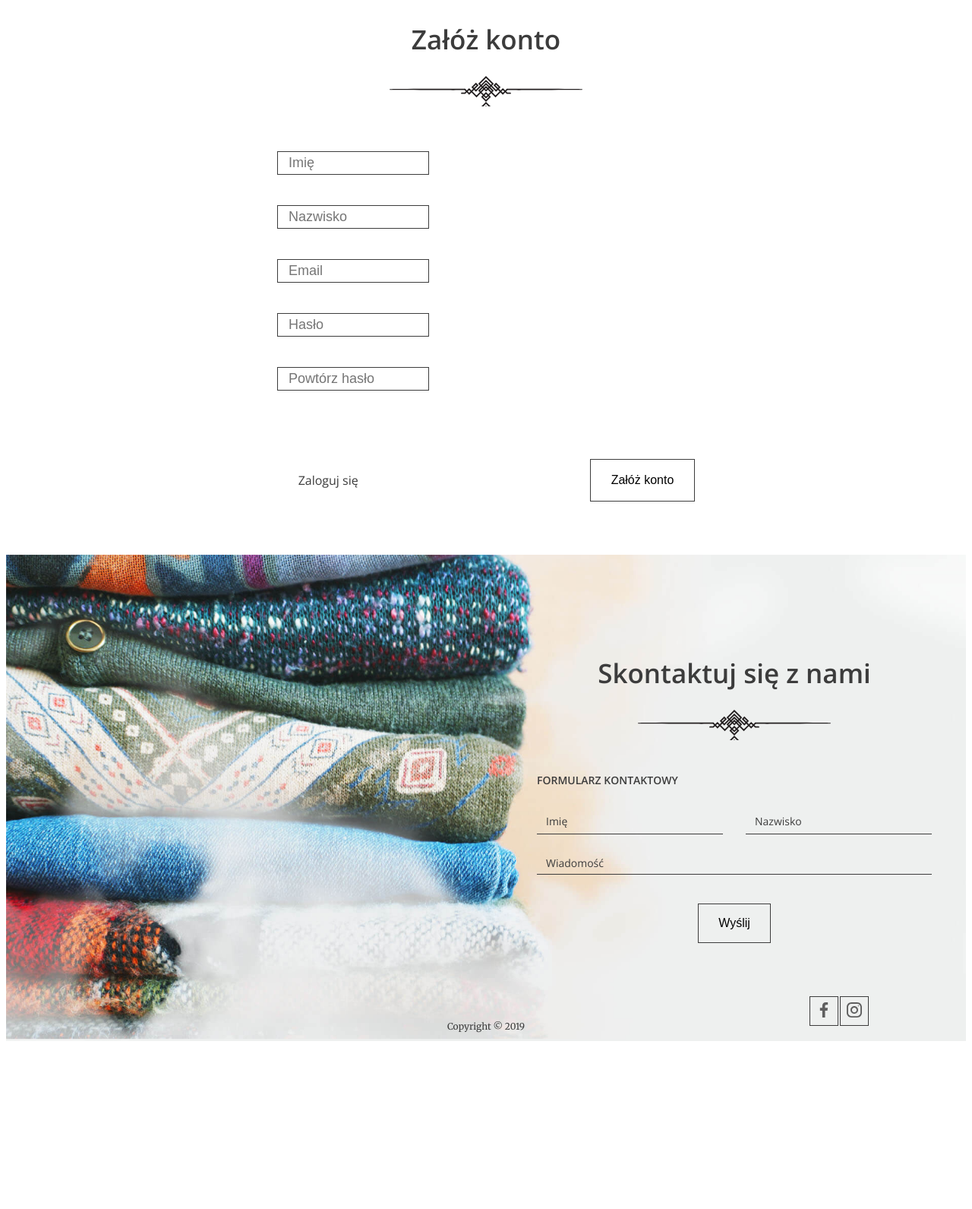
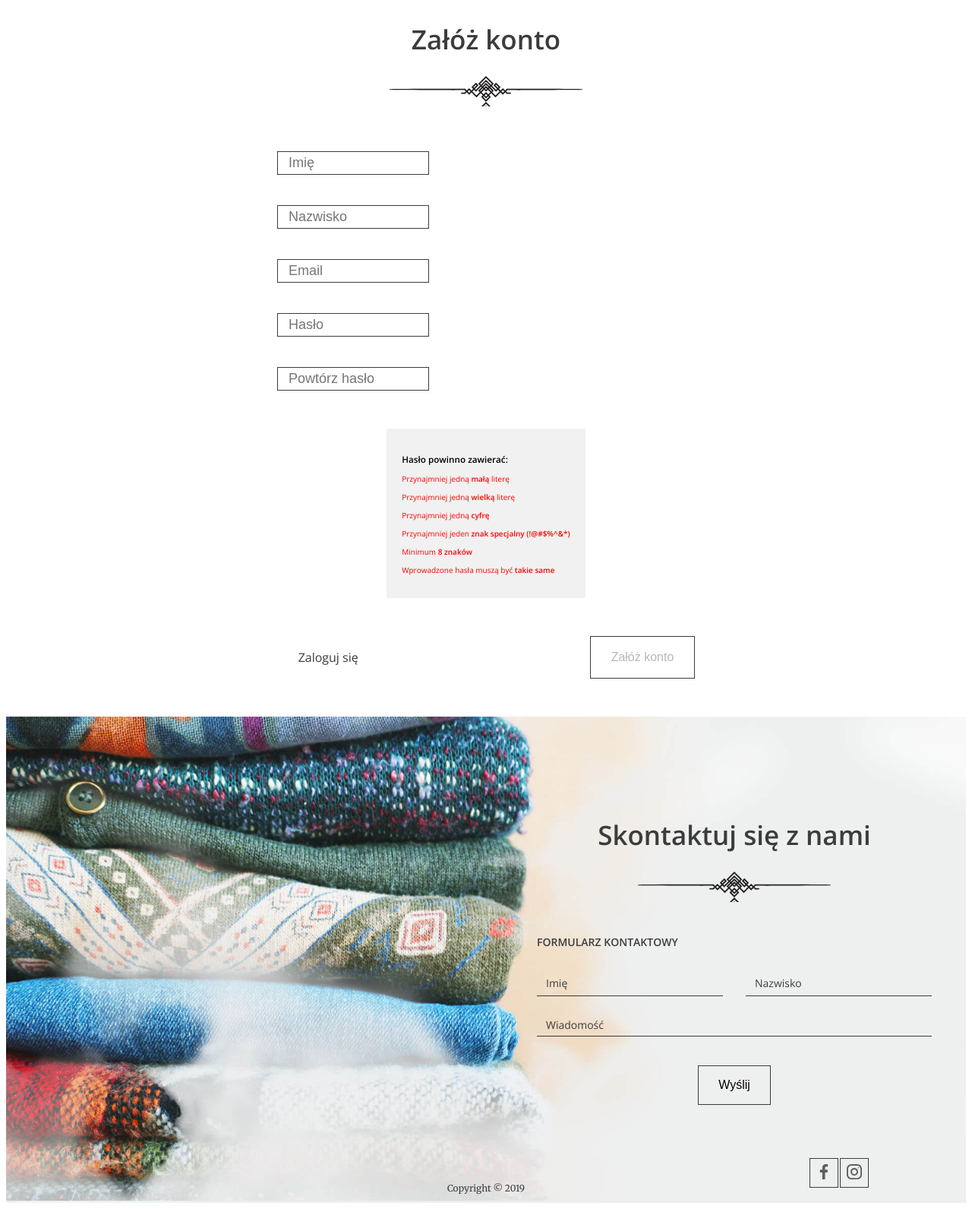
Before and after one commit to Pukil/charity-donating, a Django app: page /register/ in a window 1280 px wide. Shown: the part 208-1799 px from the top of the page at 76% size. Before the commit the page ends 1578 px from the top, so only its background shows below. Run offline with Django 3.2, Linux system fonts and the light colour scheme; style sheets or scripts are compiled from the project's sources.

Commit message:
Password validation, register view changes, register template changes

```diff
--- a/charity_donation/static/charity_donation/js/app.js
+++ b/charity_donation/static/charity_donation/js/app.js
@@ -279,6 +279,9 @@ document.addEventListener("DOMContentLoaded", function () {
 
     const allInstitutions = document.querySelectorAll('#institution')
     const triggerButton = document.querySelector('#trigger-button')
+    try {
+
+
     triggerButton.addEventListener("click", function () {
         const bagNumber = document.querySelector('#bagnumber').value
         switch (bagNumber) {
@@ -317,7 +320,6 @@ document.addEventListener("DOMContentLoaded", function () {
         document.querySelector('#summary-city').innerHTML = document.querySelector("#city").value
         document.querySelector('#summary-postcode').innerHTML = document.querySelector("#postcode").value
         document.querySelector('#summary-phone').innerHTML = document.querySelector("#phone").value
-
         document.querySelector('#summary-data').innerHTML = document.querySelector("#data").value
         document.querySelector('#summary-time').innerHTML = document.querySelector("#time").value
         if (document.querySelector("#more-info").value.length === 0) {
@@ -325,16 +327,116 @@ document.addEventListener("DOMContentLoaded", function () {
         } else {
             document.querySelector('#summary-info').innerHTML = document.querySelector("#more-info").value
         }
-    })
+    })} catch (e) {
+
+    }
 
 //    submit button
-    const submitButton = document.querySelector('#submit-button')
+    try {
+        const submitButton = document.querySelector('#submit-button')
     submitButton.addEventListener("click", function () {
         document.querySelector("#form").submit()
     })
+    } catch (e) {}
+
 
 
     // donation slide change
     const donationButtons = document.querySelector('.help--buttons');
 
+    // no empty inputs
+    let firstNameField = document.querySelector('[name=name]');
+    let lastNameField = document.querySelector('[name=surname]');
+    let emailField = document.querySelector('[name=email]');
+    let reqInputs = document.querySelector('#inputs-required');
+    let inputsArray = [firstNameField, lastNameField, emailField];
+    inputsArray.forEach(element => element.addEventListener('blur', function(){
+        if (firstNameField.value.length < 1 || lastNameField.value.length < 1 || emailField.value.length < 1){
+        reqInputs.style.display = "block"
+    } else {
+        reqInputs.style.display = "none"
+    }
+    }))
+
+    // password validation
+    let pass1 = document.querySelector('input[name=password]');
+    let pass2 = document.querySelector('input[name=password2]');
+    let msg = document.querySelector('#pass-info');
+    let letterCheck = document.querySelector('#has-letter');
+    let capitalCheck = document.querySelector('#has-capital');
+    let numberCheck = document.querySelector('#has-number');
+    let symbolCheck = document.querySelector('#has-symbol');
+    let lengthCheck = document.querySelector('#has-length');
+    let sameCheck = document.querySelector('#is-same');
+    let enabledButton = document.querySelector('[type=submit]');
+    let passes = [letterCheck, capitalCheck, numberCheck, symbolCheck, lengthCheck, sameCheck];
+    enabledButton.disabled = true
+
+    pass1.onkeyup = function() {
+        let lowerCaseChecker = /[a-z]/g;
+        if(pass1.value.match(lowerCaseChecker)){
+            letterCheck.classList.remove("invalid");
+            letterCheck.classList.add("valid");
+        } else {
+            letterCheck.classList.remove("valid");
+            letterCheck.classList.add("invalid");
+        }
+
+        let capitalChecker = /[A-Z]/g;
+        if(pass1.value.match(capitalChecker)){
+            capitalCheck.classList.remove("invalid");
+            capitalCheck.classList.add("valid");
+        } else {
+            capitalCheck.classList.remove("valid");
+            capitalCheck.classList.add("invalid");
+        }
+
+        let numberChecker = /[0-9]/g;
+        if(pass1.value.match(numberChecker)){
+            numberCheck.classList.remove("invalid");
+            numberCheck.classList.add("valid");
+        } else {
+            numberCheck.classList.remove("valid");
+            numberCheck.classList.add("invalid");
+        }
+
+        let symbolChecker = /[!@#$%^&*]/g;
+        if(pass1.value.match(symbolChecker)){
+            symbolCheck.classList.remove("invalid");
+            symbolCheck.classList.add("valid");
+        } else {
+            symbolCheck.classList.remove("valid");
+            symbolCheck.classList.add("invalid");
+        }
+
+        if(pass1.value.length >=8){
+            lengthCheck.classList.remove("invalid");
+            lengthCheck.classList.add("valid");
+        } else {
+            lengthCheck.classList.remove("valid");
+            lengthCheck.classList.add("invalid");
+        }
+
+        if(pass1.value === pass2.value){
+            sameCheck.classList.remove("invalid");
+            sameCheck.classList.add("valid");
+        } else {
+            sameCheck.classList.remove("valid");
+            sameCheck.classList.add("invalid");
+        }
+        enabledButton.disabled = !(passes.every(condition => condition.classList.contains('valid')) && reqInputs.style.display === "none");
+    }
+    pass2.onkeyup = function() {
+         if(pass1.value === pass2.value){
+            sameCheck.classList.remove("invalid");
+            sameCheck.classList.add("valid");
+        } else {
+            sameCheck.classList.remove("valid");
+            sameCheck.classList.add("invalid");
+        }
+         enabledButton.disabled = !(passes.every(condition => condition.classList.contains('valid'))&& reqInputs.style.display === "none");
+    }
+
+
+
 });
--- a/charity_donation/static/charity_donation/scss/modules/_forms.scss
+++ b/charity_donation/static/charity_donation/scss/modules/_forms.scss
@@ -241,4 +241,5 @@ form {
       }
     }
   }
+
 }
--- a/charity_donation/templates/charity_donation/base.html
+++ b/charity_donation/templates/charity_donation/base.html
@@ -5,8 +5,48 @@
     <meta charset="UTF-8"/>
     <meta name="viewport" content="width=device-width, initial-scale=1.0"/>
     <meta http-equiv="X-UA-Compatible" content="ie=edge"/>
-    <title>Document</title>
+    <title>Oddaj w dobre ręce</title>
     <link rel="stylesheet" href="{% static 'charity_donation/css/style.css' %}"/>
+    <style>
+        #inputs-required {
+            display: none;
+            background: #f1f1f1;
+            color: #000;
+            position: relative;
+            padding: 20px;
+            margin-top: 10px;
+        }
+
+        #pass-info {
+            display: block;
+            background: #f1f1f1;
+            color: #000;
+            position: relative;
+            padding: 20px;
+            margin-top: 10px;
+        }
+
+
+        .valid {
+            color: green;
+        }
+
+        .valid:before {
+            position: relative;
+            left: -35px;
+
+        }
+
+        .invalid {
+            color: red;
+        }
+
+        .invalid:before {
+            position: relative;
+            left: -35px;
+
+        }
+    </style>
 </head>
 <body>
 <header {% block headerclass %}{% endblock %}>
@@ -19,16 +59,16 @@
                         <li><a href="{% url 'profile' user.pk %}">Profil</a></li>
                         <li><a href="{% url 'edit-profile' user.pk %}">Ustawienia</a></li>
                         {% if user.is_superuser %}
-                        <li><a href="/admin">Panel administratora</a></li>
-                            {% endif %}
+                            <li><a href="/admin">Panel administratora</a></li>
+                        {% endif %}
                         <li><a href="{% url 'logout' %}">Wyloguj</a></li>
                     </ul>
                 </li>
             {% else %}
                 <li><a href="{% url 'login' %}" class="btn btn--small btn--without-border">Zaloguj</a></li>
 
-            <li><a href="{% url 'register' %}" class="btn btn--small btn--highlighted">Załóż konto</a></li>
-        {% endif %}
+                <li><a href="{% url 'register' %}" class="btn btn--small btn--highlighted">Załóż konto</a></li>
+            {% endif %}
         </ul>
         <ul>
             <li><a href="{% url 'landing-page' %}" class="btn btn--without-border active">Start</a></li>
--- a/charity_donation/templates/charity_donation/register.html
+++ b/charity_donation/templates/charity_donation/register.html
@@ -1,11 +1,15 @@
 {% extends 'charity_donation/base.html' %}
 {% load static %}
 {% block headerclass %}{% endblock %}
+<style></style>
+{% block header %}
+    <section class="login-page" style="display: flex; justify-content: center;">
+        <h2>Załóż konto</h2>
+        {% if error_message %}
+        <h2 class="errors">{{ error_message }}</h2>
+        {% endif %}
 
-{% block header %}
-        <section class="login-page">
-            <h2>Załóż konto</h2>
-            <form method="post" action="">
+        <form method="post" action="" style="display: flex; justify-content: center; align-items: center;">
             {% csrf_token %}
             <div class="form-group">
                 <input type="text" name="name" placeholder="Imię"/>
@@ -19,8 +23,23 @@
             <div class="form-group">
                 <input type="password" name="password" placeholder="Hasło"/>
             </div>
+
             <div class="form-group">
                 <input type="password" name="password2" placeholder="Powtórz hasło"/>
+            </div>
+            <div id="pass-info">
+                <h3>Hasło powinno zawierać:</h3>
+                <p id="has-letter" class="invalid">Przynajmniej jedną <b>małą</b> literę</p>
+                <p id="has-capital" class="invalid">Przynajmniej jedną <b>wielką</b> literę</p>
+                <p id="has-number" class="invalid">Przynajmniej jedną <b>cyfrę</b></p>
+                <p id="has-symbol" class="invalid">Przynajmniej jeden <b>znak specjalny (!@#$%^&*)</b></p>
+                <p id="has-length" class="invalid">Minimum <b>8 znaków</b></p>
+                <p id="is-same" class="invalid">Wprowadzone hasła muszą być <b>takie same</b></p>
+            </div>
+            <div id="inputs-required">
+                <p id="is-name" class="invalid">Pole <b>"Imię"</b> nie może być puste</p>
+                <p id="is-lastname" class="invalid">Pole <b>"Nazwisko"</b> nie może być puste</p>
+                <p id="is-email" class="invalid">Pole <b>"Email"</b> nie może być puste</p>
             </div>
 
             <div class="form-group form-group--buttons">
@@ -28,7 +47,7 @@
                 <button class="btn" type="submit">Załóż konto</button>
             </div>
         </form>
-        <p class="errors">{{ error_message }}</p>
+
     </section>
 
 {% endblock %}
--- a/charity_donation/views.py
+++ b/charity_donation/views.py
@@ -7,6 +7,7 @@ from django.contrib.auth.models import User
 from django.contrib.auth.tokens import default_token_generator
 from django.contrib.sites.shortcuts import get_current_site
 from django.core.mail import EmailMessage
+from django.db import IntegrityError
 from django.http import HttpResponse
 from django.shortcuts import render, redirect
 
@@ -184,8 +185,12 @@ class Register(View):
         last_name = request.POST.get('surname')
         if request.POST.get('password') == request.POST.get('password2'):
             password = request.POST.get('password')
-            user = User.objects.create_user(login, password=password, first_name=first_name, last_name=last_name,
+            try:
+                user = User.objects.create_user(login, password=password, first_name=first_name, last_name=last_name,
                                             email=login)
+            except IntegrityError:
+                return render(request, 'charity_donation/register.html', {'error_message': "Użytkownik istnieje"})
+
             user.is_active = False
             user.save()
             current_site = get_current_site(request)
```
Also changed, not shown: charity_donation/static/charity_donation/scss/style.scss (line endings or trailing spaces). Lines whose indentation alone changed are shown as unchanged.
